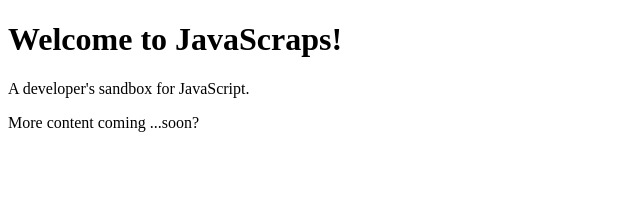
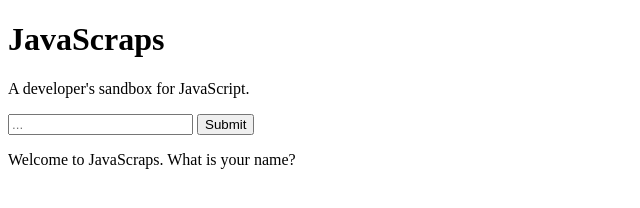
Before and after one commit to westronic/javascraps, a plain HTML site: page index.html in a window 1280 px wide. Shown: the whole page, without its empty margins (0-640 px from the left). Drawn offline with Linux system fonts and the light colour scheme.

Commit message:
Modify welcome message and add greeting feature
Updated the welcome message and added user input functionality.

```diff
--- a/index.html
+++ b/index.html
@@ -6,8 +6,18 @@
     <title>JavaScraps</title>
   </head>
   <body>
-  <h1>Welcome to JavaScraps!</h1>
+  <h1>JavaScraps</h1>
   <p>A developer's sandbox for JavaScript.</p>
-  <p>More content coming ...soon?</p>
+  <input type="text" id="nameInput" placeholder="...">
+  <button onclick="greetUser()">Submit</button>
+  <p id="outMessage">Welcome to JavaScraps. What is your name?</p>
+
+  <script>
+    function greetUser() {
+      const name = document.getElementById("nameInput").value;
+      const message = "Hello, " + name + ".";
+      document.getElementById("outMessage").textContent = message;
+    }
+  </script>
   </body>
 </html>
```
